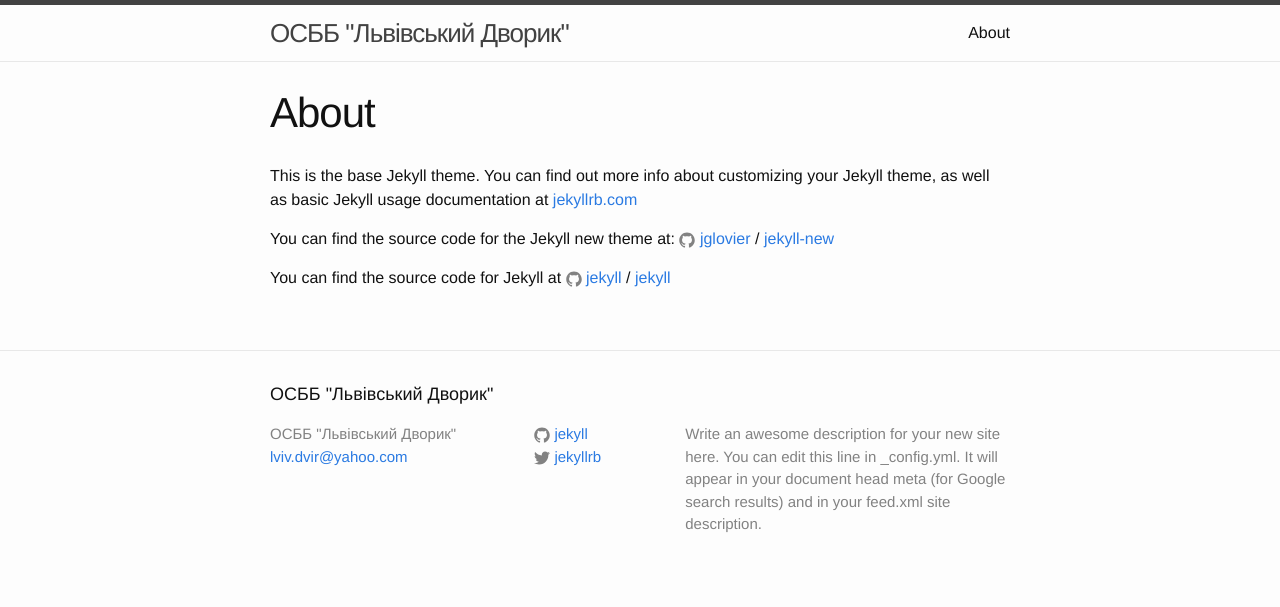
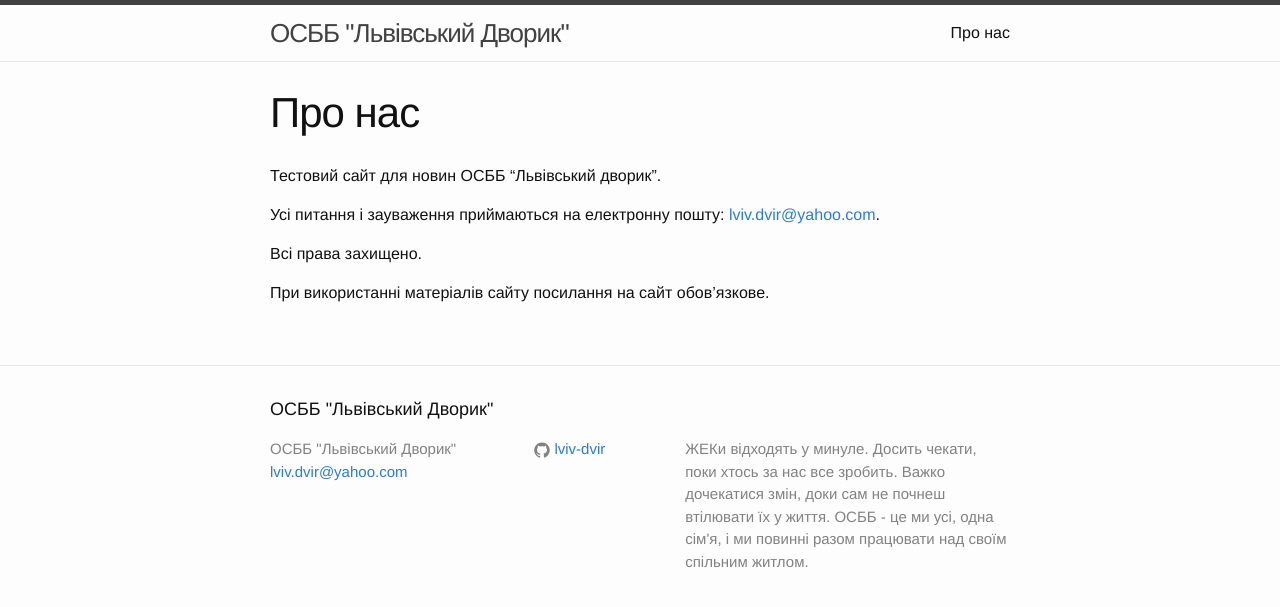
Before and after one commit to lviv-dvir/lviv-dvir.github.io, a Jekyll site: the page built from about.md, in a window 1280 px wide. Shown: the top 607 px of the page. Built offline with Jekyll 4.4.1, drawn with Linux system fonts in a browser that asks for light colours.

Commit message:
add post about general meeting, some improvement for ukrainian translation

```diff
--- a/_config.yml
+++ b/_config.yml
@@ -9,13 +9,12 @@
 title: ОСББ "Львівський Дворик"
 email: lviv.dvir@yahoo.com
 description: > # this means to ignore newlines until "baseurl:"
-  Write an awesome description for your new site here. You can edit this
-  line in _config.yml. It will appear in your document head meta (for
-  Google search results) and in your feed.xml site description.
+  ЖЕКи відходять у минуле. Досить чекати, поки хтось за нас все зробить.
+  Важко дочекатися змін, доки сам не почнеш втілювати їх у життя.
+  ОСББ - це ми усі, одна сім'я, і ми повинні разом працювати над своїм спільним житлом.
 baseurl: "" # the subpath of your site, e.g. /blog
 url: "https://lviv-dvir.github.io" # the base hostname & protocol for your site
-twitter_username: jekyllrb
-github_username:  jekyll
+github_username:  lviv-dvir
 
 # Build settings
 markdown: kramdown
--- a/about.md
+++ b/about.md
@@ -1,15 +1,13 @@
 ---
 layout: page
-title: About
+title: Про нас
 permalink: /about/
 ---
 
-This is the base Jekyll theme. You can find out more info about customizing your Jekyll theme, as well as basic Jekyll usage documentation at [jekyllrb.com](http://jekyllrb.com/)
+Тестовий сайт для новин ОСББ "Львівський дворик".
 
-You can find the source code for the Jekyll new theme at:
-{% include icon-github.html username="jglovier" %} /
-[jekyll-new](https://github.com/jglovier/jekyll-new)
+Усі питання і зауваження приймаються на електронну пошту: <a href="mailto:{{ site.email }}">{{ site.email }}</a>.
 
-You can find the source code for Jekyll at
-{% include icon-github.html username="jekyll" %} /
-[jekyll](https://github.com/jekyll/jekyll)
+Всі права захищено.
+
+При використанні матеріалів сайту посилання на сайт обов'язкове.
```
Also changed, not shown: _posts/2016-07-03-general-meeting.markdown (added, +25 -0 lines), README.md (added), _drafts/2016-07-03-welcome-to-jekyll.markdown (renamed from _posts/2016-07-03-welcome-to-jekyll.markdown).
